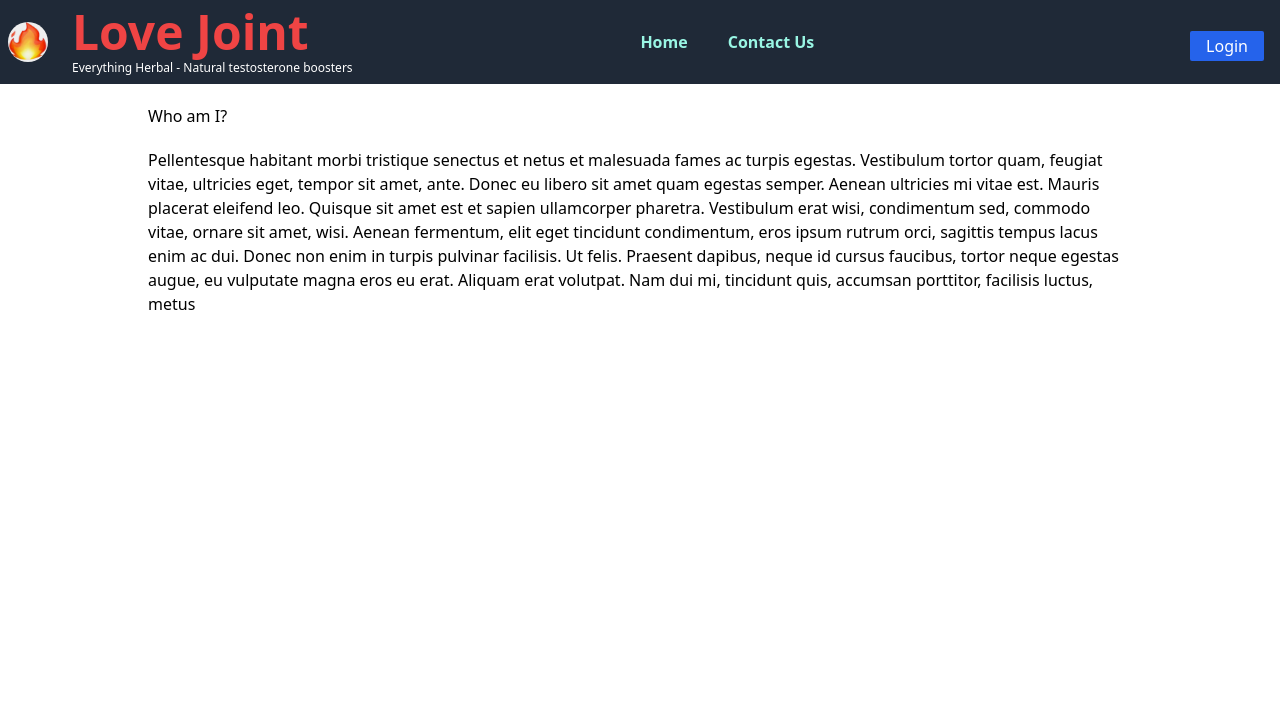
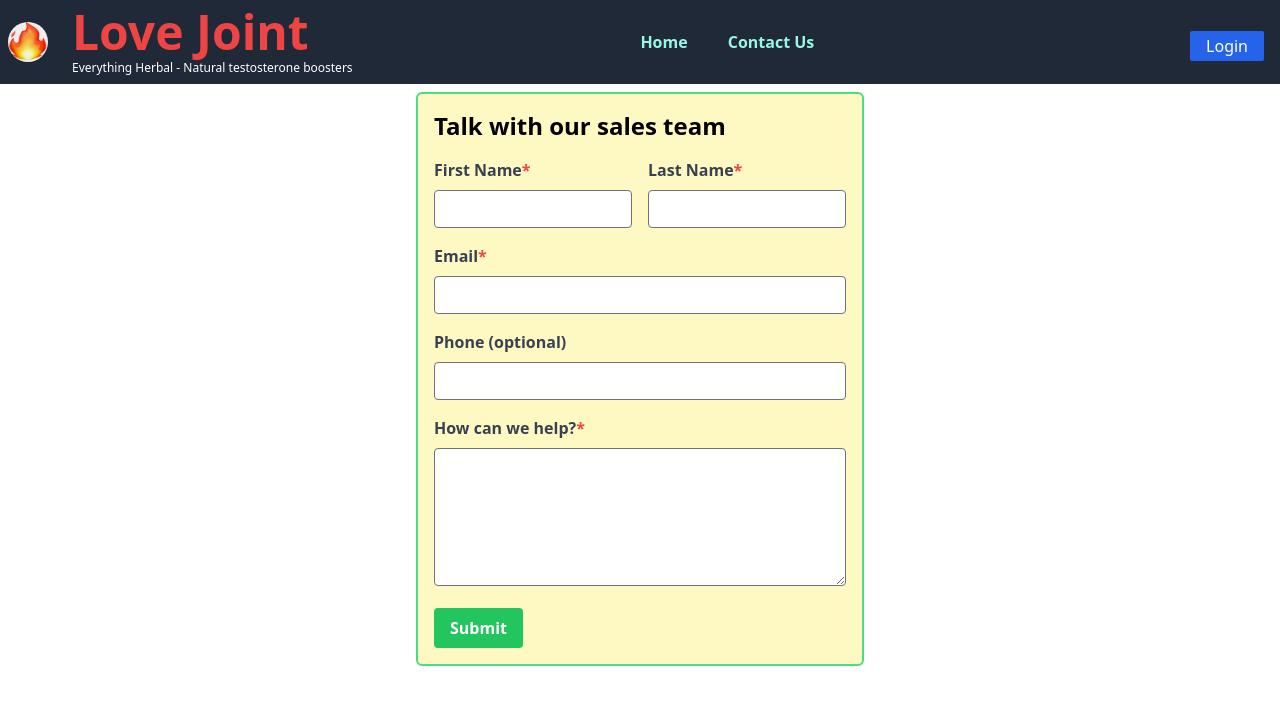
Before and after one commit to pritamsharma45/fire-power, a Next.js app: page /about in a window 1280 px wide. Shown: the top 704 px of the page. Built offline with nearby package versions, Linux system fonts and the light colour scheme; no server answers.

Commit message:
Contact us added

```diff
--- a/pages/_app.tsx
+++ b/pages/_app.tsx
@@ -8,7 +8,7 @@ import type { Session } from "next-auth";
 import { Provider } from "react-redux";
 import store from "../store/store";
 import { AppProps } from "next/app";
-import { ToastContainer, toast } from "react-toastify";
+import { ToastContainer } from "react-toastify";
 import "react-toastify/dist/ReactToastify.css";
 
 export default function MyApp({
--- a/pages/about.tsx
+++ b/pages/about.tsx
@@ -1,16 +1,147 @@
-import React from 'react';
+import React from "react";
+import { useForm } from "react-hook-form";
+import nodemailer from "nodemailer";
+import { Toast, toast } from "react-toastify";
 
-const about = () => {
+const ContactForm = () => {
+  const {
+    register,
+    handleSubmit,
+    formState: { errors },
+  } = useForm();
+
+  const onSubmit = async (data) => {
+    console.log(data);
+    try {
+      await fetch("/api/sendMail", {
+        method: "POST",
+        headers: { "Content-Type": "application/json" },
+        body: JSON.stringify(data),
+      });
+
+      // If the email was sent successfully, show a success message to the user
+      toast.success(<ThankYouMessage />);
+      console.log("Email sent successfully");
+    } catch (error) {
+      // If there was an error sending the email, show an error message to the user
+      console.error(error);
+      console.log("Error sending email");
+    }
+  };
+
   return (
-    <div className="container mx-auto max-w-5xl my-5 px-5">
- <h1 className="my-5 text-color red-500">
-  Who am I?
-  </h1>
-  <p>
-    Pellentesque habitant morbi tristique senectus et netus et malesuada fames ac turpis egestas. Vestibulum tortor quam, feugiat vitae, ultricies eget, tempor sit amet, ante. Donec eu libero sit amet quam egestas semper. Aenean ultricies mi vitae est. Mauris placerat eleifend leo. Quisque sit amet est et sapien ullamcorper pharetra. Vestibulum erat wisi, condimentum sed, commodo vitae, ornare sit amet, wisi. Aenean fermentum, elit eget tincidunt condimentum, eros ipsum rutrum orci, sagittis tempus lacus enim ac dui. Donec non enim in turpis pulvinar facilisis. Ut felis. Praesent dapibus, neque id cursus faucibus, tortor neque egestas augue, eu vulputate magna eros eu erat. Aliquam erat volutpat. Nam dui mi, tincidunt quis, accumsan porttitor, facilisis luctus, metus
-    </p>
+    <div className="max-w-md mx-auto bg-yellow-100 m-2 p-4 rounded-md border-2 border-solid border-green-400">
+      <h2 className="text-2xl font-bold mb-4">Talk with our sales team</h2>
+      <form onSubmit={handleSubmit(onSubmit)}>
+        <div className="flex flex-wrap -mx-2 mb-4">
+          <div className="w-full md:w-1/2 px-2 mb-4 md:mb-0">
+            <label
+              className="block text-gray-700 font-bold mb-2"
+              htmlFor="firstName"
+            >
+              First Name<span className="text-red-500">*</span>
+            </label>
+            <input
+              className="appearance-none border rounded w-full py-2 px-3 text-gray-700 leading-tight focus:outline-none focus:shadow-outline"
+              type="text"
+              id="firstName"
+              name="firstName"
+              {...register("firstName", { required: true })}
+            />
+            {errors.firstName && (
+              <span className="text-red-500">This field is required</span>
+            )}
+          </div>
+          <div className="w-full md:w-1/2 px-2">
+            <label
+              className="block text-gray-700 font-bold mb-2"
+              htmlFor="lastName"
+            >
+              Last Name<span className="text-red-500">*</span>
+            </label>
+            <input
+              className="appearance-none border rounded w-full py-2 px-3 text-gray-700 leading-tight focus:outline-none focus:shadow-outline"
+              type="text"
+              id="lastName"
+              name="lastName"
+              {...register("lastName", { required: true })}
+            />
+            {errors.lastName && (
+              <span className="text-red-500">This field is required</span>
+            )}
+          </div>
+        </div>
+        <div className="mb-4">
+          <label className="block text-gray-700 font-bold mb-2" htmlFor="email">
+            Email<span className="text-red-500">*</span>
+          </label>
+          <input
+            className="appearance-none border rounded w-full py-2 px-3 text-gray-700 leading-tight focus:outline-none focus:shadow-outline"
+            type="email"
+            id="email"
+            name="email"
+            {...register("email", { required: true })}
+          />
+          {errors.email && (
+            <span className="text-red-500">This field is required</span>
+          )}
+        </div>
+        <div className="mb-4">
+          <label className="block text-gray-700 font-bold mb-2" htmlFor="phone">
+            Phone (optional)
+          </label>
+          <input
+            className="appearance-none border rounded w-full py-2 px-3 text-gray-700 leading-tight focus:outline-none focus:shadow-outline"
+            type="tel"
+            id="phone"
+            name="phone"
+            {...register("phone")}
+          />
+        </div>
+        <div className="mb-4">
+          <label
+            className="block text-gray-700 font-bold mb-2"
+            htmlFor="message"
+          >
+            How can we help?<span className="text-red-500">*</span>
+          </label>
+          <textarea
+            className="appearance-none border rounded w-full py-2 px-3 text-gray-700 leading-tight focus:outline-none focus:shadow-outline"
+            id="message"
+            name="message"
+            rows="6"
+            {...register("message", { required: true })}
+          ></textarea>
+          {errors.message && (
+            <span className="text-red-500">This field is required</span>
+          )}
+        </div>
+        <button
+          className="bg-green-500 hover:bg-green-600 text-white font-bold py-2 px-4 rounded focus:outline-none focus:shadow-outline"
+          type="submit"
+        >
+          Submit
+        </button>
+      </form>
     </div>
   );
 };
 
-export default about;
+const ThankYouMessage = () => {
+  return (
+    <div className="max-w-md mx-auto">
+      <h2 className="text-2xl font-bold mb-4">Thank you for contacting us!</h2>
+      <p className="mb-4">
+        We have received your message and will get back to you as soon as
+        possible.
+      </p>
+
+      <p>
+        Best regards,
+        <br />
+        The Sales Team
+      </p>
+    </div>
+  );
+};
+export default ContactForm;
--- /dev/null
+++ b/pages/api/sendMail.ts
@@ -0,0 +1,63 @@
+import nodemailer from "nodemailer";
+
+export default async function handler(req, res) {
+  // console.log(req.body);
+  try {
+    const transporter = nodemailer.createTransport({
+      host: "smtp.gmail.com",
+      port: 587,
+      secure: false,
+      auth: {
+        user: process.env.EMAIL_SERVER_USER,
+        pass: process.env.EMAIL_SERVER_PASSWORD,
+      },
+    });
+
+    let html = `
+    <div style="background-color: #f7fafc; border: 1px solid #e2e8f0; border-radius: 0.25rem; padding: 1rem;">
+  <h2 style="font-size: 1.25rem; font-weight: bold; margin-bottom: 1rem;">Contact Form Submission</h2>
+  <div>
+    <div style="display: flex; flex-direction: row; margin-bottom: 0.5rem;">
+      <div style="flex: 1; font-weight: bold; margin-right: 1rem;">First Name:</div>
+      <div style="flex: 2;">#firstName#</div>
+    </div>
+    <div style="display: flex; flex-direction: row; margin-bottom: 0.5rem;">
+      <div style="flex: 1; font-weight: bold; margin-right: 1rem;">Last Name:</div>
+      <div style="flex: 2;">#lastName#</div>
+    </div>
+    <div style="display: flex; flex-direction: row; margin-bottom: 0.5rem;">
+      <div style="flex: 1; font-weight: bold; margin-right: 1rem;">Email:</div>
+      <div style="flex: 2;">#email#</div>
+    </div>
+    <div style="display: flex; flex-direction: row; margin-bottom: 0.5rem;">
+      <div style="flex: 1; font-weight: bold; margin-right: 1rem;">Phone:</div>
+      <div style="flex: 2;">#phone#</div>
+    </div>
+    <div style="display: flex; flex-direction: row; margin-bottom: 0.5rem;">
+      <div style="flex: 1; font-weight: bold; margin-right: 1rem;">Message:</div>
+      <div style="flex: 2;">#message#</div>
+    </div>
+  </div>
+</div>
+
+    `;
+
+    Object.keys(req.body).forEach((key) => {
+      html = html.replace(`#${key}#`, req.body[key]);
+    });
+
+    const mailOptions = {
+      from: "mail@example.com",
+      to: process.env.EMAIL_CONTACT_TO,
+      subject: "Contact Form Submission",
+      html: html,
+    };
+
+    await transporter.sendMail(mailOptions);
+
+    return res.status(200).json({ message: "Email sent successfully" });
+  } catch (error) {
+    console.error(error);
+    return res.status(500).json({ message: "Error sending email" });
+  }
+}
--- a/pages/wholesale.tsx
+++ b/pages/wholesale.tsx
@@ -182,6 +182,12 @@ export default function Wholesale() {
         <div className="container mx-auto max-w-5xl my-5 px-5">
           <div className="flex flex-row justify-between">
             <h1 className="font-bold mb-4">Xtreme Passion</h1>
+            {hasError && (
+              <p className="text-left text-pink-500 font-semibold">
+                * Please enter a quantity greater than or equal to the minimum
+                specified quantity.
+              </p>
+            )}
             <h1 className="bg-gray-100 rounded-sm font-bold px-4 pt-1  h-8 mt-1">
               {" "}
               Wholesale Agents<span></span>
@@ -278,10 +284,7 @@ export default function Wholesale() {
             </strong>
           </h2>
           <div className="flex justify-between mt-4 mr-2">
-            <p className="text-left text-pink-500 font-semibold">
-              * Please enter a quantity greater than or equal to the minimum
-              specified quantity.
-            </p>
+            <p className="text-left text-pink-500 font-semibold"></p>
             <button
               onClick={handleCheckout}
               disabled={hasError}
```
Also changed, not shown: pages/api/auth/[...nextauth].ts (+10 -10 lines).
